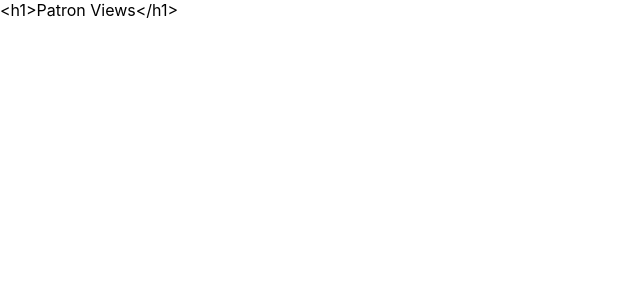
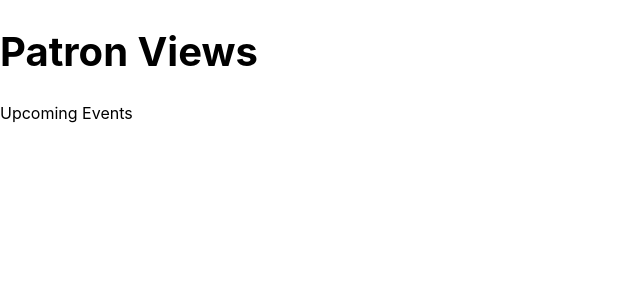
Before and after one commit to kylebennett95/nashville-zoo, a React (Create React App) app: page / in a window 1280 px wide. Shown: the top 300 px of the page, without its empty margins (0-640 px from the left). Built offline with nearby package versions, Linux system fonts and the light colour scheme; sample sign-in values are in the browser's storage.

Commit message:
created PatronViews and StaffViews

```diff
--- a/src/components/views/ApplicationViews.js
+++ b/src/components/views/ApplicationViews.js
@@ -1,11 +1,15 @@
+import React from "react"
+import { StaffViews } from "./StaffViews"
+import { PatronViews } from "./PatronViews"
+
 export const ApplicationViews = () => {
 
     const localProjectUser = localStorage.getItem("project_user")
     const projectUserObject = JSON.parse(localProjectUser)
 
     if(projectUserObject.staff){
-      return "<h1>Staff Views</h1>"
+      return < StaffViews />
     } else {
-      return "<h1>Patron Views</h1>"
+      return < PatronViews />
     }
   }
--- /dev/null
+++ b/src/components/views/PatronViews.js
@@ -0,0 +1,18 @@
+import React from "react"
+import { Outlet, Route, Routes } from "react-router-dom"
+
+export const PatronViews = () => {
+	return (
+        <Routes>
+            <Route path="/" element={
+                <>
+                    <h1>Patron Views</h1>
+                    <div>Upcoming Events</div>
+
+                    <Outlet />
+                </>
+            }>
+            </Route>
+        </Routes>
+    )
+}
--- /dev/null
+++ b/src/components/views/StaffViews.js
@@ -0,0 +1,18 @@
+import React from "react"
+import { Outlet, Route, Routes } from "react-router-dom"
+
+export const StaffViews = () => {
+	return (
+        <Routes>
+            <Route path="/" element={
+                <>
+                    <h1>Staff Views</h1>
+                    <div>Upcoming Events</div>
+
+                    <Outlet />
+                </>
+            }>
+            </Route>
+        </Routes>
+    )
+}
```
